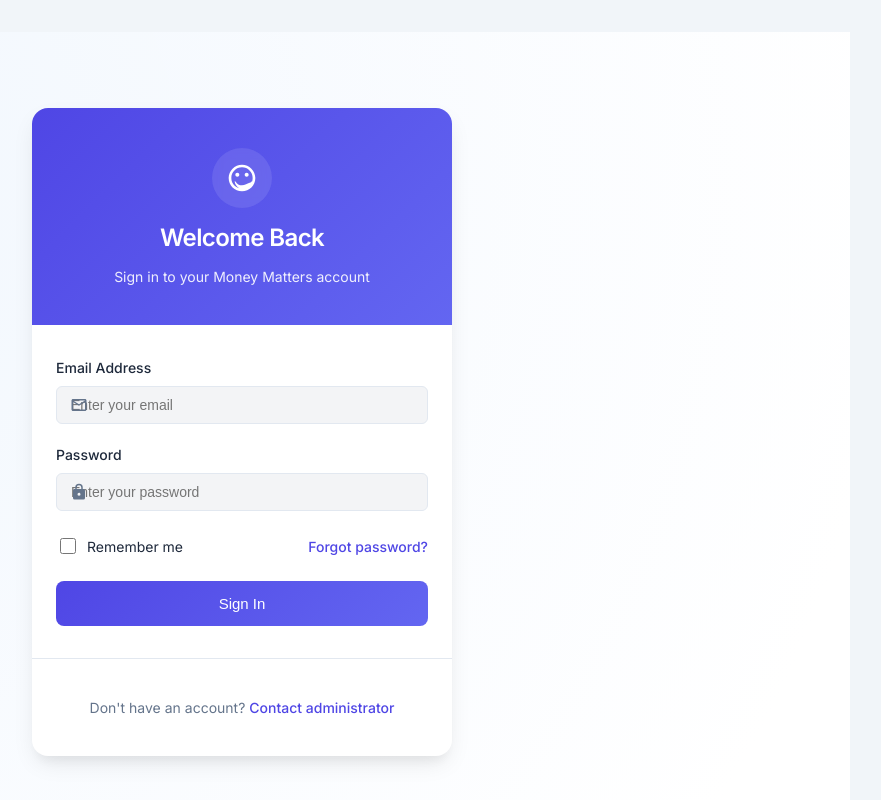
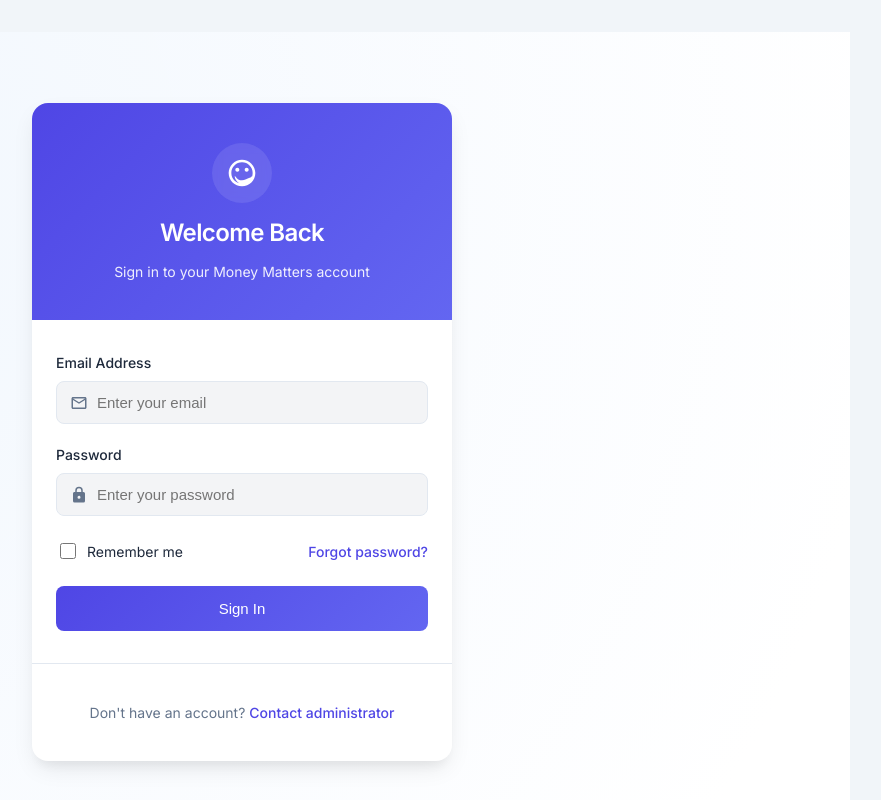
Before and after one commit to adityakashikar2002/Financial-Dashboard, a React (Create React App) app: page /login in a window 1280 px wide. Shown: the whole page, without its empty margins (398-1279 px from the left). Built offline with nearby package versions, Linux system fonts and the light colour scheme.

Commit message:
UI changes remaining

```diff
--- a/src/App.css
+++ b/src/App.css
@@ -250,7 +250,7 @@ button:disabled {
   color: var(--dark);
 }
 
-.form-group input,
+/* .form-group input, */
 .form-group select,
 .form-group textarea {
   width: 100%;
--- a/src/utils/constants.js
+++ b/src/utils/constants.js
@@ -14,4 +14,4 @@ export const TRANSACTION_TYPES = {
   CREDIT: 'credit'
 };
 
-export const PAGE_SIZE = 5;
+export const PAGE_SIZE = 10;
```
Also changed, not shown: src/pages/Dashboard/Dashboard.jsx (+0 -175 lines), src/utils/formatters.js (+0 -43 lines).
